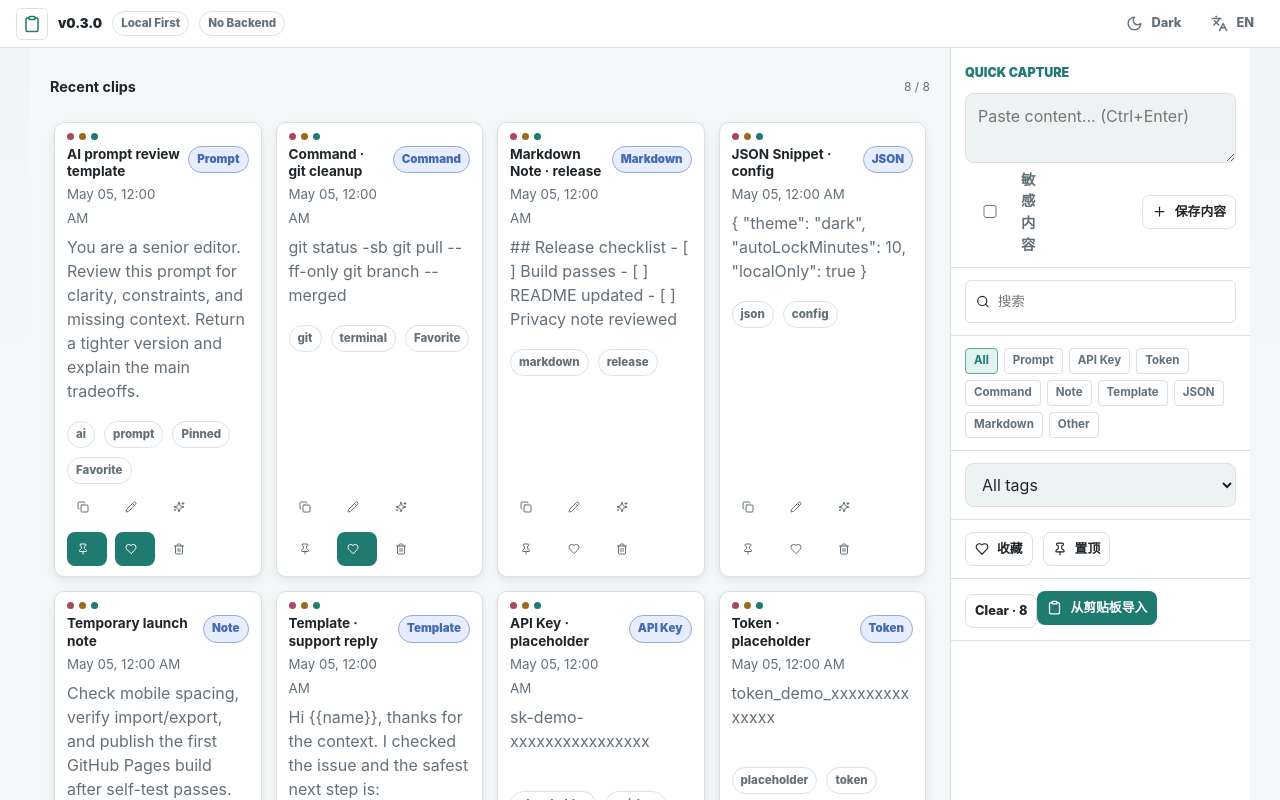
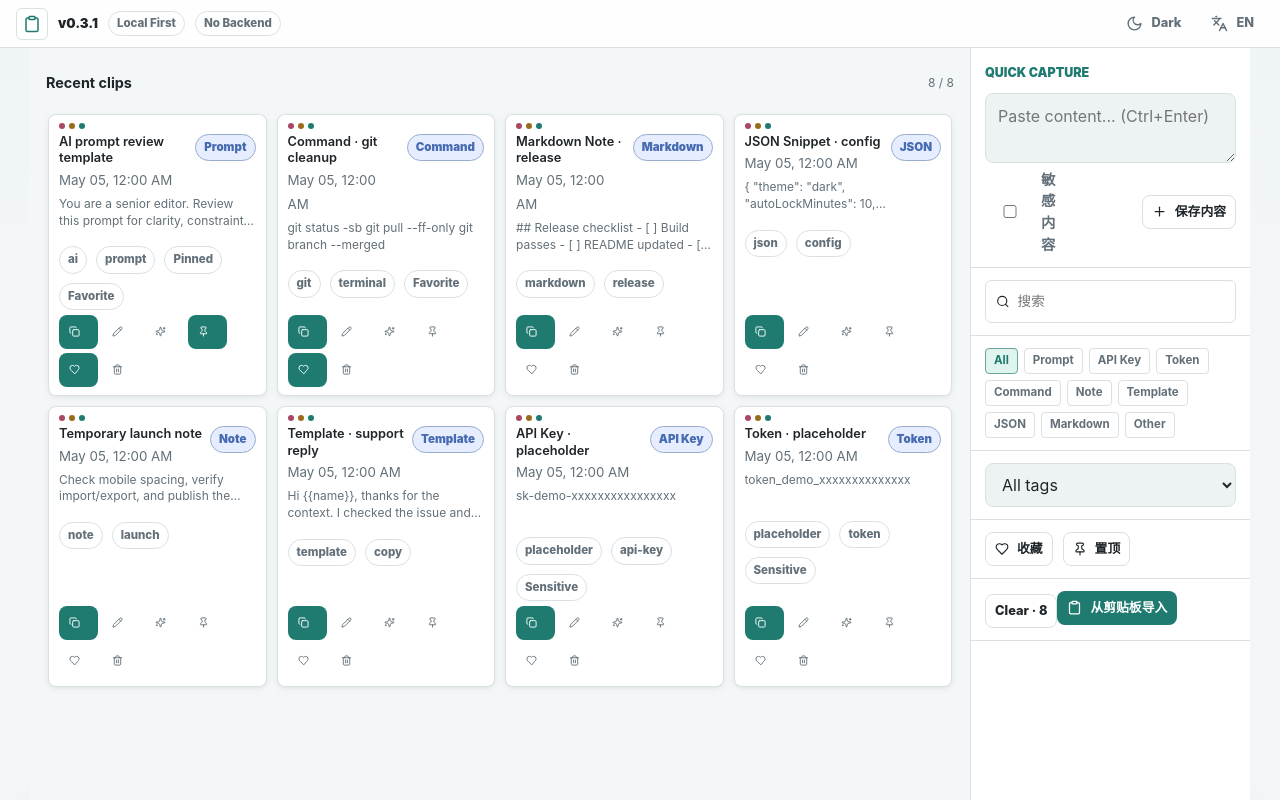
Before and after one commit to w0nderful666/vault-local, a React (Vite) app: page / in a window 1280 px wide. Shown: the top 800 px of the page. Built offline with nearby package versions, Linux system fonts and the light colour scheme.

Commit message:
refactor: OS card proportions, version bump to v0.3.1

```diff
--- a/package.json
+++ b/package.json
@@ -1,6 +1,6 @@
 {
   "name": "local-clipboard-vault",
-  "version": "0.3.0",
+  "version": "0.3.1",
   "private": true,
   "type": "module",
   "description": "A local-first clipboard vault for saving, searching, and encrypting snippets in the browser.",
--- a/scripts/preflight.mjs
+++ b/scripts/preflight.mjs
@@ -93,10 +93,10 @@ async function checkDocs() {
   if (readme.includes("Secure Vault") && readme.includes("Web Crypto")) pass("README Secure Vault section exists");
   else fail("README Secure Vault section missing");
 
-  if (release.includes("v0.3.0")) pass("RELEASE_NOTES v0.3.0 exists");
-  else fail("RELEASE_NOTES missing v0.3.0");
+  if (release.includes("v0.3.1")) pass("RELEASE_NOTES v0.3.1 exists");
+  else fail("RELEASE_NOTES missing v0.3.1");
 
-  if (pkg.version === "0.3.0") pass("package.json version is correct");
+  if (pkg.version === "0.3.1") pass("package.json version is correct");
   else fail(`package.json version is ${pkg.version}`);
 }
 
--- a/scripts/run-self-test.mjs
+++ b/scripts/run-self-test.mjs
@@ -42,7 +42,7 @@ async function assertContains(file, marker) {
 
 async function assertPackageVersion() {
   const pkg = JSON.parse(await read("package.json"));
-  if (pkg.version === "0.3.0") pass("package.json version is 0.3.0");
+  if (pkg.version === "0.3.1") pass("package.json version is 0.3.1");
   else fail(`package.json version is ${pkg.version}`);
 }
 
@@ -97,7 +97,7 @@ await assertContains("README.md", "不上传用户内容");
 await assertContains("README.md", "No remote AI");
 await assertContains("README.md", "主密码不保存");
 await assertContains("README.md", "忘记主密码无法恢复");
-await assertContains("RELEASE_NOTES.md", "v0.3.0");
+await assertContains("RELEASE_NOTES.md", "v0.3.1");
 
 await assertContains("src/App.tsx", "navigator.clipboard.readText");
 await assertContains("src/App.tsx", "Ctrl + Enter");
--- a/src/App.tsx
+++ b/src/App.tsx
@@ -541,15 +541,15 @@ export function App() {
                     {clip.encrypted ? <span className="tag tag--small">Encrypted</span> : null}
                   </div>
                   <div className="clip-card__actions" onClick={(event) => event.stopPropagation()}>
-                    <Button title={t.copy} icon={<Copy size={12} />} onClick={() => void copyClip(clip)} size="sm" variant="ghost" />
-                    <Button title={t.edit} icon={<Pencil size={12} />} onClick={() => void openEdit(clip)} size="sm" variant="ghost" />
-                    <Button title={t.clone} icon={<Sparkles size={12} />} onClick={() => void cloneClip(clip)} size="sm" variant="ghost" />
-                    <Button title={t.pin} icon={<Pin size={12} />} onClick={() => updateClip(clip.id, { pinned: !clip.pinned })} size="sm" variant={clip.pinned ? "primary" : "ghost"} />
-                    <Button title={t.favorite} icon={<Heart size={12} />} onClick={() => updateClip(clip.id, { favorite: !clip.favorite })} size="sm" variant={clip.favorite ? "primary" : "ghost"} />
+                    <Button title={t.copy} icon={<Copy size={11} />} onClick={() => void copyClip(clip)} size="sm" variant={clip.id ? "primary" : "primary"} />
+                    <Button title={t.edit} icon={<Pencil size={11} />} onClick={() => void openEdit(clip)} size="sm" variant="ghost" />
+                    <Button title={t.clone} icon={<Sparkles size={11} />} onClick={() => void cloneClip(clip)} size="sm" variant="ghost" />
+                    <Button title={t.pin} icon={<Pin size={11} />} onClick={() => updateClip(clip.id, { pinned: !clip.pinned })} size="sm" variant={clip.pinned ? "primary" : "ghost"} />
+                    <Button title={t.favorite} icon={<Heart size={11} />} onClick={() => updateClip(clip.id, { favorite: !clip.favorite })} size="sm" variant={clip.favorite ? "primary" : "ghost"} />
                     {clip.encrypted ? (
-                      <Button title={t.reveal} icon={revealed[clip.id] ? <EyeOff size={12} /> : <Eye size={12} />} onClick={() => void revealClip(clip)} size="sm" variant="ghost" />
+                      <Button title={t.reveal} icon={revealed[clip.id] ? <EyeOff size={11} /> : <Eye size={11} />} onClick={() => void revealClip(clip)} size="sm" variant="ghost" />
                     ) : null}
-                    <Button title={t.delete} icon={<Trash2 size={12} />} onClick={() => deleteClip(clip)} size="sm" variant="ghost" />
+                    <Button title={t.delete} icon={<Trash2 size={11} />} onClick={() => deleteClip(clip)} size="sm" variant="ghost" />
                   </div>
                 </article>
               ))}
--- a/src/config/siteMeta.ts
+++ b/src/config/siteMeta.ts
@@ -1,7 +1,7 @@
 export const siteMeta = {
   name: "Local Clipboard Vault",
   shortName: "LCV",
-  version: "0.3.0",
+  version: "0.3.1",
   description: "A Local First clipboard vault for saving, searching, and encrypting snippets in the browser.",
   repositoryUrl: "https://github.com/w0nderful666/local-clipboard-vault",
   demoUrl: "https://w0nderful666.github.io/local-clipboard-vault/",
--- a/src/styles/global.css
+++ b/src/styles/global.css
@@ -265,7 +265,7 @@ main {
 
 .workspace {
   display: grid;
-  grid-template-columns: 1fr 300px;
+  grid-template-columns: 1fr 280px;
   gap: 0;
   padding: 0;
   min-height: calc(100vh - 48px);
@@ -274,8 +274,8 @@ main {
 .main-content {
   display: flex;
   flex-direction: column;
-  gap: 12px;
-  padding: 20px;
+  gap: 10px;
+  padding: 16px;
   background: var(--bg);
 }
 
@@ -439,31 +439,31 @@ select:focus {
 
 .floating-grid {
   display: grid;
-  grid-template-columns: repeat(auto-fill, minmax(200px, 1fr));
-  gap: 14px;
-  padding: 4px;
+  grid-template-columns: repeat(auto-fill, minmax(180px, 1fr));
+  gap: 10px;
+  padding: 2px;
 }
 
 .clip-card {
   display: flex;
   flex-direction: column;
-  gap: 6px;
-  min-height: 120px;
+  gap: 5px;
+  min-height: 90px;
   border: 1px solid var(--border);
-  border-radius: 10px;
+  border-radius: 8px;
   background: var(--surface);
-  padding: 10px 12px;
-  box-shadow: 0 1px 3px rgb(0 0 0 / 4%), 0 4px 12px rgb(0 0 0 / 6%);
+  padding: 8px 10px;
+  box-shadow: 0 1px 3px rgb(0 0 0 / 4%), 0 2px 8px rgb(0 0 0 / 5%);
   cursor: pointer;
   animation: card-float 300ms ease-out;
-  transition: all 200ms cubic-bezier(0.2, 0, 0, 1);
+  transition: all 180ms cubic-bezier(0.2, 0, 0, 1);
   position: relative;
 }
 
 .clip-card:hover {
   border-color: var(--teal);
-  box-shadow: 0 4px 12px rgb(0 0 0 / 8%), 0 8px 24px rgb(0 0 0 / 12%);
-  transform: translateY(-2px);
+  box-shadow: 0 2px 8px rgb(0 0 0 / 6%), 0 4px 16px rgb(0 0 0 / 10%);
+  transform: translateY(-1px);
 }
 
 @keyframes card-float {
@@ -479,12 +479,12 @@ select:focus {
 
 .clip-card__bar {
   display: flex;
-  gap: 5px;
+  gap: 4px;
 }
 
 .clip-card__bar span {
-  width: 7px;
-  height: 7px;
+  width: 6px;
+  height: 6px;
   border-radius: 999px;
   background: var(--border);
 }
@@ -505,13 +505,13 @@ select:focus {
   display: flex;
   justify-content: space-between;
   align-items: flex-start;
-  gap: 8px;
+  gap: 6px;
 }
 
 .clip-card h3 {
   margin: 0;
-  font-size: 0.85rem;
-  font-weight: 700;
+  font-size: 0.8rem;
+  font-weight: 600;
   line-height: 1.3;
 }
 
@@ -534,16 +534,22 @@ select:focus {
 }
 
 .clip-card__summary {
-  min-height: 68px;
+  min-height: 32px;
   margin: 0;
   color: var(--muted);
+  font-size: 0.75rem;
+  line-height: 1.4;
   word-break: break-word;
+  overflow: hidden;
+  display: -webkit-box;
+  -webkit-line-clamp: 2;
+  -webkit-box-orient: vertical;
 }
 
 .clip-card__actions {
   display: flex;
   flex-wrap: wrap;
-  gap: 8px;
+  gap: 4px;
   margin-top: auto;
 }
 
```
Also changed, not shown: 2 other files (tests, documents, lock files or other folders).
